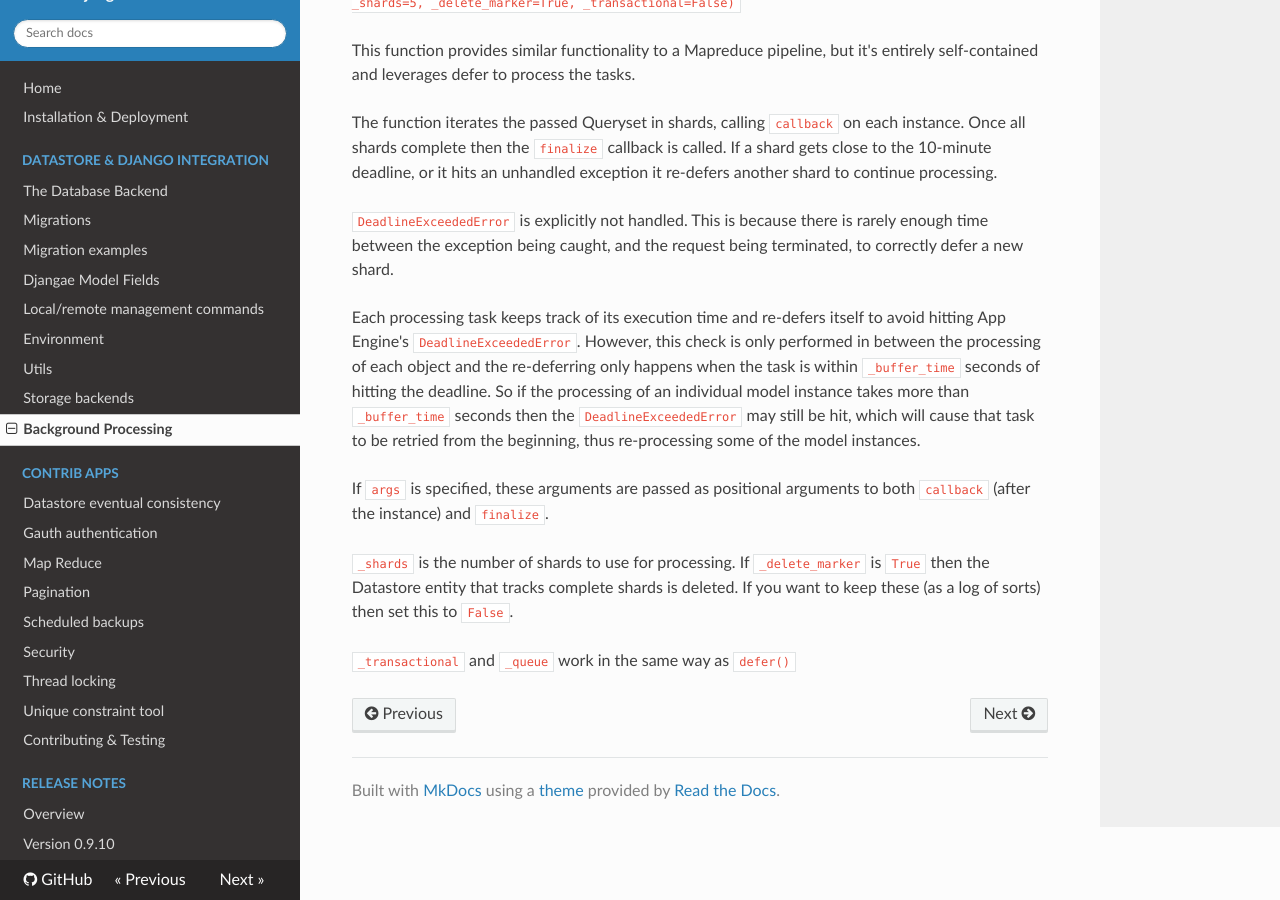
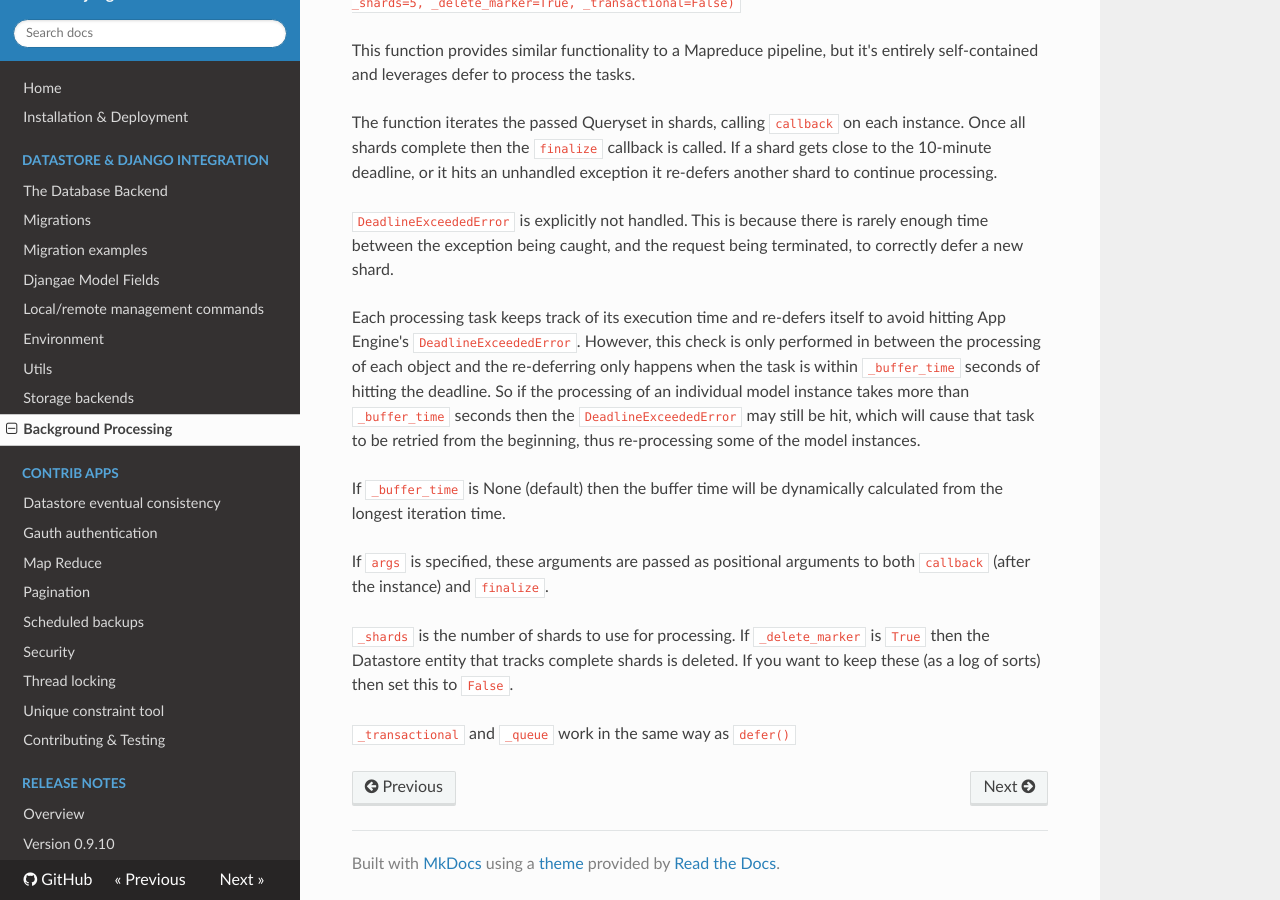
Before and after one commit to wittfabian/djangae, an MkDocs documentation site: the page built from docs/deferred.md, in a window 1280 px wide and 900 px high, scrolled down 778 px. Built offline with MkDocs 1.6.1, drawn with Linux system fonts in a browser that asks for light colours; nearby versions of some CDN libraries; old or Windows-style settings are respelled for this version of MkDocs.

Commit message:
Update docs

```diff
--- a/docs/deferred.md
+++ b/docs/deferred.md
@@ -30,6 +30,8 @@ the `finalize` callback is called. If a shard gets close to the 10-minute deadli
 
 Each processing task keeps track of its execution time and re-defers itself to avoid hitting App Engine's `DeadlineExceededError`. However, this check is only performed in between the processing of each object and the re-deferring only happens when the task is within `_buffer_time` seconds of hitting the deadline. So if the processing of an individual model instance takes more than `_buffer_time` seconds then the `DeadlineExceededError` may still be hit, which will cause that task to be retried from the beginning, thus re-processing some of the model instances.
 
+If `_buffer_time` is None (default) then the buffer time will be dynamically calculated from the longest iteration time.
+
 If `args` is specified, these arguments are passed as positional arguments to both `callback` (after the instance) and `finalize`.
 
 `_shards` is the number of shards to use for processing. If `_delete_marker` is `True` then the Datastore entity that
```
